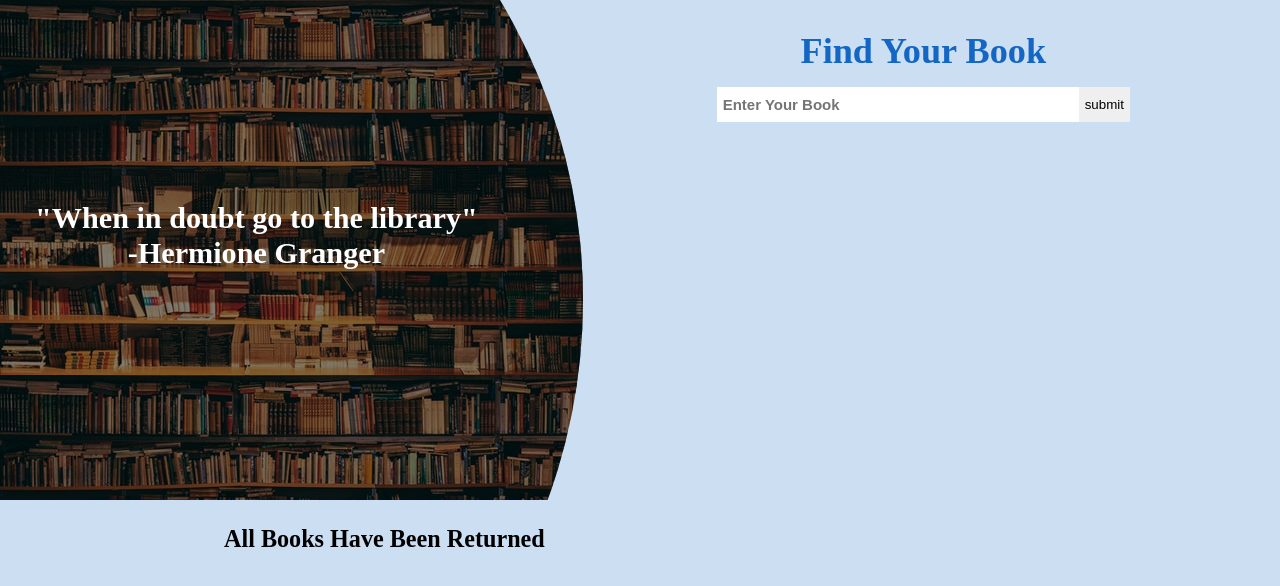
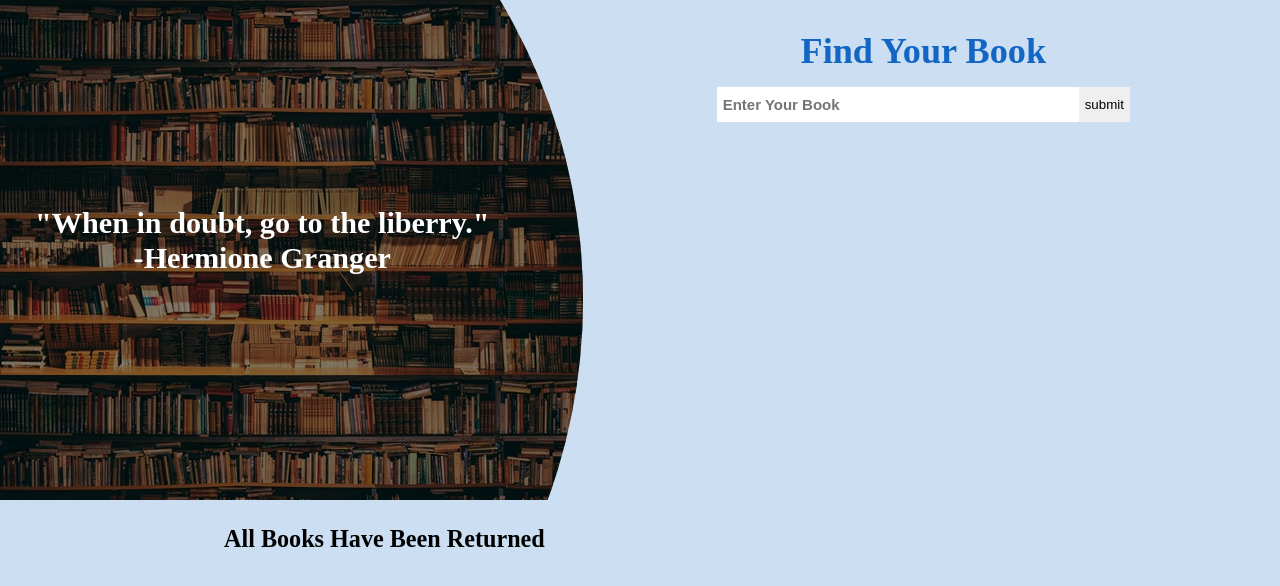
Before and after one commit to CodyAskew9/gooble-books, a React (Create React App) app in the folder client/: page / in a window 1280 px wide. Shown: the top 586 px of the page. Built offline with nearby package versions, Linux system fonts and the light colour scheme.

Commit message:
added local storage

```diff
--- a/client/src/components/CheckedOut.js
+++ b/client/src/components/CheckedOut.js
@@ -1,5 +1,7 @@
-import React from 'react'
+import React, { useEffect } from 'react'
 import { useBookContext } from './bookContext'
+
+
 
 const CheckedOut = ({ book }) => {
     const {checkOut, returnBook, name } = useBookContext()
@@ -16,7 +18,7 @@ const CheckedOut = ({ book }) => {
                 <img src={thumbnail} alt="not found" />
                 <div className="bottom">
                   <h3 className="title">{item.title}</h3>
-                  <h4 className='name'>{name}</h4>
+                  <h4 className='name'>{name.fullName}</h4>
                   <button onClick={() => returnBook(item.id)}>Return</button>
                 </div>
               </div>
--- a/client/src/components/Home.jsx
+++ b/client/src/components/Home.jsx
@@ -20,7 +20,7 @@ const Home = () => {
     <>
     <div className="header">
       <div className="row1">
-        <h1>"When in doubt go to the library" <br/>
+        <h1>"When in doubt, go to the liberry." <br/>
           -Hermione Granger</h1>
       </div>
       <div className="row2">
--- a/client/src/components/Model.jsx
+++ b/client/src/components/Model.jsx
@@ -3,17 +3,12 @@ import { FaRegWindowClose } from "react-icons/fa";
 import { useBookContext } from "./bookContext";
 
 const Model = ({ show, item, onClose }) => {
-  const {checkOut, addToCheckOut, student, name} = useBookContext()
+  const {checkOut, addToCheckOut, setName, name} = useBookContext()
   const handleSubmit = (event) => { addToCheckOut(item.volumeInfo)
 
     event.preventDefault()
   }
-  const handelInput = (e) => {student(e.target.value)
 
-    e.preventDefault()
-
-
-}
   if (!show) {
     return null;
   }
@@ -39,7 +34,7 @@ const Model = ({ show, item, onClose }) => {
               </h4>
                 <br />
                 <form onSubmit={handleSubmit}>
-              <input type="text" name="Enter Your Name" onSubmit={handelInput}  />
+              <input type="text" name="Enter Your Name" onChange={e => setName({fullName: e.target.value})}  />
               <input type="submit" />
                 </form>
 
--- a/client/src/components/bookContext.js
+++ b/client/src/components/bookContext.js
@@ -1,7 +1,9 @@
-import { useContext, createContext, useState } from "react";
+import { useContext, createContext, useState, useEffect } from "react";
 
 const bookContext = createContext(null)
 
+const checkOutLocalStorage = JSON.parse(localStorage.getItem('checkout') || "[]")
+const kidsLocalStorage = JSON.parse(localStorage.getItem('kids') || "[]")
 export const useBookContext = () => {
 const context = useContext(bookContext)
 if(context === undefined)
@@ -11,13 +13,13 @@ return context
 }
 
 const BookContextProvider = ({children}) => {
-    const [checkOut, setCheckOut] =useState([])
-    const [name, setName] =useState([])
+    const [checkOut, setCheckOut] =useState(checkOutLocalStorage)
+    const [name, setName] =useState([kidsLocalStorage])
 
 
 
     const addToCheckOut = (book) => {
-        const oldCheckOut = [...checkOut, ...name]
+        const oldCheckOut = [...checkOut,]
 
         const newCheckOut = oldCheckOut.concat(book)
 
@@ -27,22 +29,24 @@ const BookContextProvider = ({children}) => {
 
     const returnBook =(id) => {
 
-        const oldCheckOut = [...checkOut]
+        const oldCheckOut = [...checkOut ]
         const newCheckOut = oldCheckOut.filter((item) => id !== item.id)
 
         setCheckOut(newCheckOut)
 
     }
-    const student = (name) => {
-        const oldStudent = [...name]
-        const newStudent = oldStudent.concat(name)
 
-        setName(newStudent)
-    }
+    useEffect(()=> {
+        localStorage.setItem('checkout', JSON.stringify(checkOut))
+
+      },[checkOut])
+    useEffect(()=> {
+        localStorage.setItem('kids', JSON.stringify(name))
+
+      },[name])
 
 
-
-    return ( <bookContext.Provider value={{checkOut, addToCheckOut, returnBook, student, name }}>
+    return ( <bookContext.Provider value={{checkOut, addToCheckOut, returnBook, setName, name }}>
         {children}
     </bookContext.Provider>
     )
--- a/client/src/components/card.jsx
+++ b/client/src/components/card.jsx
@@ -1,11 +1,19 @@
 import Model from './Model'
 import React, { useState } from "react";
+import { useBookContext } from './bookContext';
+import { useEffect } from 'react';
 
 
 const Card = ({ book }) => {
   // console.log(book)
+  const {checkOut } = useBookContext()
   const [show, setShow] = useState(false);
   const [bookItem, setBookItem] = useState();
+
+  useEffect(()=> {
+    localStorage.setItem('checkout', JSON.stringify(checkOut))
+
+  },[checkOut])
   return (
     <>
       {book.map((item) => {
```
